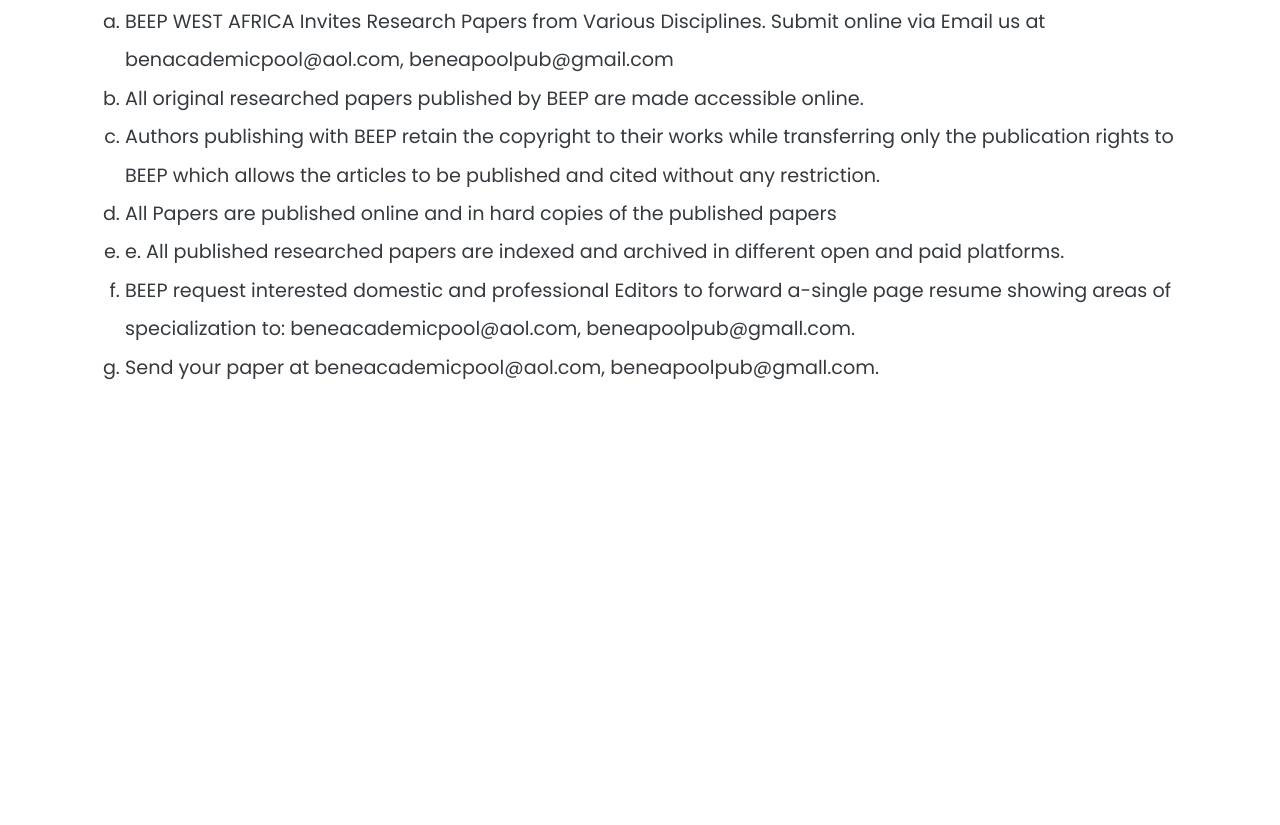
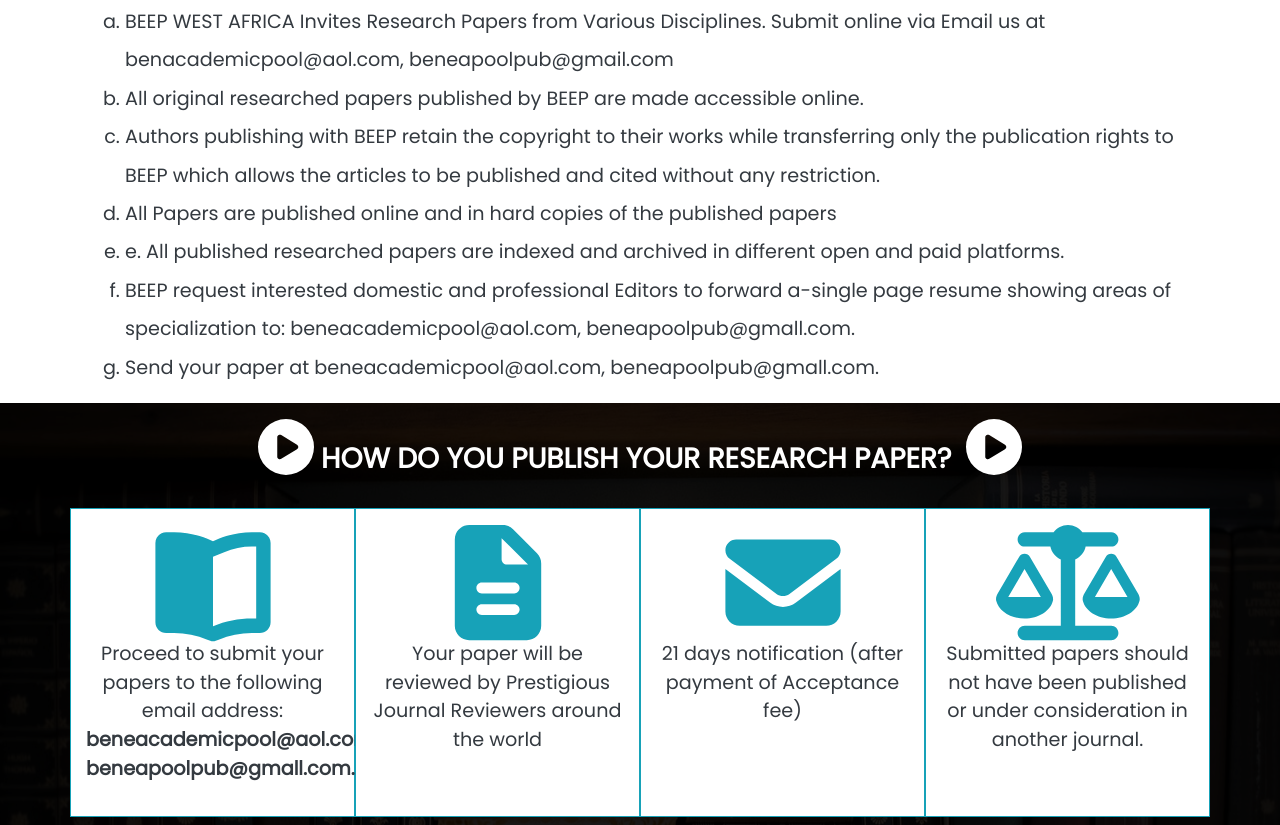
Before and after one commit to Noble-247/BEEP-West-Africa-International-Journal-Website, a plain HTML site: page index.html in a window 1280 px wide. Shown: the part 736-1561 px from the top of the page. Before the commit the page ends 1139 px from the top, so only its background shows below. Drawn offline with nearby package versions, Linux system fonts and the light colour scheme; a web font is replaced by a local one.

Commit message:
Added the 'how to publish your paper section'

```diff
--- a/css/style.css
+++ b/css/style.css
@@ -26,15 +26,19 @@ img {
   color: #343a40;
 }
 
+.site-text-optional {
+  color: #fff;
+}
+
 .site-bg-primary {
   background-color: #fff;
 }
 
-.site-bg-secondary-color {
+.site-bg-secondary {
   background-color: #343a40;
 }
 
-.site-bg-optional-color {
+.site-bg-optional {
   background-color: #17a2b8;
 }
 
@@ -50,10 +54,6 @@ img {
 
 .icon-container a:hover {
   color: #17a2b8;
-}
-
-.logo-container small {
-  line-height: 1 !important;
 }
 
 .navbar-blue {
@@ -78,3 +78,28 @@ img {
 .carousel-image {
   min-width: 600px;
 }
+
+#how-to-publish {
+  position: relative;
+  background: url(../image/book-shelves-book-stack-bookcase-books-207662.jpg);
+  background-size: cover;
+  /* background-attachment: fixed; */
+}
+
+#how-to-publish h3 {
+  position: relative;
+  z-index: 5;
+}
+
+#how-to-publish .how-to-publish_bg-color {
+  position: absolute;
+  top: 0;
+  left: 0;
+  width: 100%;
+  height: 100%;
+  background-color: rgba(0, 0, 0, 0.9);
+}
+
+#how-to-publish .how-to-publish-col-border {
+  border: 1px solid #17a2b8;
+}
--- a/index.html
+++ b/index.html
@@ -117,7 +117,7 @@
 
     <!-- Main Section -->
     <hr>
-    <section class="main-section" style="line-height: 2;">
+    <section id="main-section" style="line-height: 2;">
         <div class="container mt-4">
             <h2 class="site-text-primary">Call for Paper</h2>
             <ol type="a" class="site-text-secondary">
@@ -132,6 +132,35 @@
         </div>
     </section>
     <!-- End of Main Section -->
+
+    <!-- How to Publish Your Paper Section -->
+    <section id="how-to-publish" style="line-height: 1.5;">
+        <h3 class="site-text-optional text-center font-weight-bold pt-3 pb-3"> <i class="fas fa-play-circle fa-2x fa-fw"></i>HOW DO YOU PUBLISH YOUR RESEARCH PAPER? <i class="fas fa-play-circle fa-2x fa-fw"></i></h3>
+        <div class="how-to-publish_bg-color"></div>
+        <div class="container">
+            <div class="row text-center">
+                <div class="col-sm-12 col-md-6 col-lg-3 site-bg-primary mt-2 mb-2 pt-3 pb-3 how-to-publish-col-border">
+                    <i class="fas fa-book-open fa-6x fa-fw  site-text-primary"></i>
+                    <p class="site-text-secondary">Proceed to submit your papers to the following email address: <strong>beneacademicpool@aol.com,</strong> <strong>beneapoolpub@gmall.com.</strong>
+                    </p>
+                </div>
+                <div class="col-sm-12 col-md-6 col-lg-3 site-bg-primary mt-2 mb-2 pt-3 pb-3 how-to-publish-col-border">
+                    <i class="fas fa-file-alt fa-6x fa-fw  site-text-primary"></i>
+                    <p class="site-text-secondary">Your paper will be reviewed by Prestigious Journal Reviewers around the world</p>
+                </div>
+                <div class="col-sm-12 col-md-6 col-lg-3 site-bg-primary mt-2 mb-2 pt-3 pb-3 how-to-publish-col-border">
+                    <i class="fas fa-envelope fa-6x fa-fw  site-text-primary"></i>
+                    <p class="site-text-secondary">21 days notification (after payment of Acceptance fee) </p>
+                </div>
+                <div class="col-sm-12 col-md-6 col-lg-3 site-bg-primary mt-2 mb-2 pt-3 pb-3 how-to-publish-col-border">
+                    <i class="fas fa-balance-scale fa-6x fa-fw  site-text-primary"></i>
+                    <p class="site-text-secondary">Submitted papers should not have been published or under consideration in another journal. </p>
+                </div>
+            </div>
+        </div>
+    </section>
+    <!-- End of How to Publish Your Paper Section -->
+
 
 
 
```
